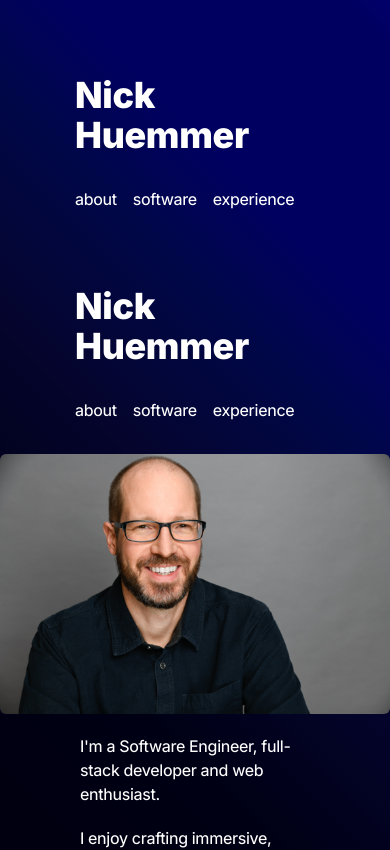
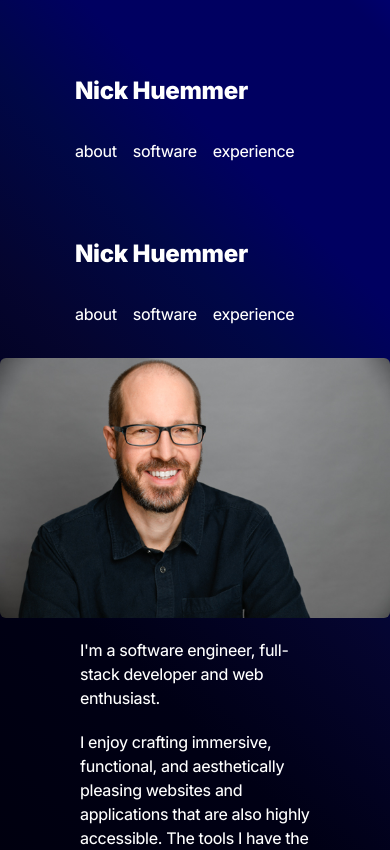
Before and after one commit to ElDuke717/personal-landing, a Next.js app: page / in a window 390 px wide. Shown: the top 850 px of the page. Built offline with nearby package versions, Linux system fonts and the light colour scheme.

Commit message:
add dynamic styling for main title

```diff
--- a/src/app/layout.tsx
+++ b/src/app/layout.tsx
@@ -19,9 +19,9 @@ export default function RootLayout({
   return (
     <html lang="en">
       <body className={inter.className}>
-        <h1 className="font-bold text-4xl mx-[75px] mt-[75px]">
-          <a href="/">Nick Huemmer</a>
-        </h1>
+      <h1 className="font-bold text-2xl md:text-4xl mx-[75px] mt-[75px]">
+  <a href="/">Nick Huemmer</a>
+</h1>
         <div className="flex justify-start items-center ml-[75px] my-8">
           <a
             className="cursor-pointer hover:underline hover:text-[#FFFF00] transition duration-1000"
--- a/src/app/page.tsx
+++ b/src/app/page.tsx
@@ -16,9 +16,9 @@ export default function Home() {
           height={350}
           className="next-image rounded-md"
         />
-        <div className="flex flex-col items-left justify-center mx-20 max-w-[800px]">
+        <div className="text-15px] flex flex-col items-left justify-center mx-20 max-w-[800px]">
           <p className="my-5">
-            I&#39;m a Software Engineer, full-stack developer and web
+            I&#39;m a software engineer, full-stack developer and web
             enthusiast.{" "}
           </p>
           <p>
```
